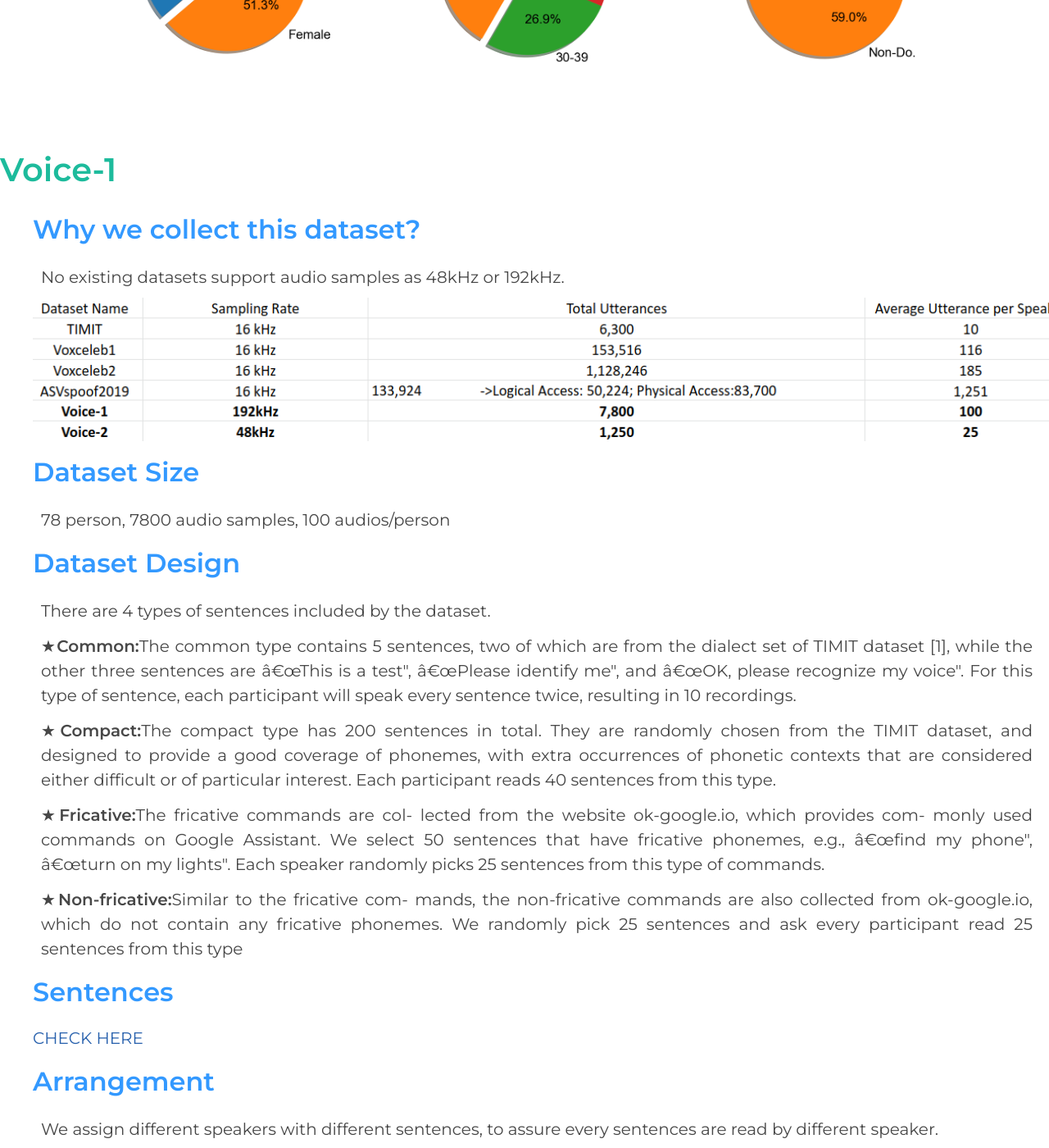
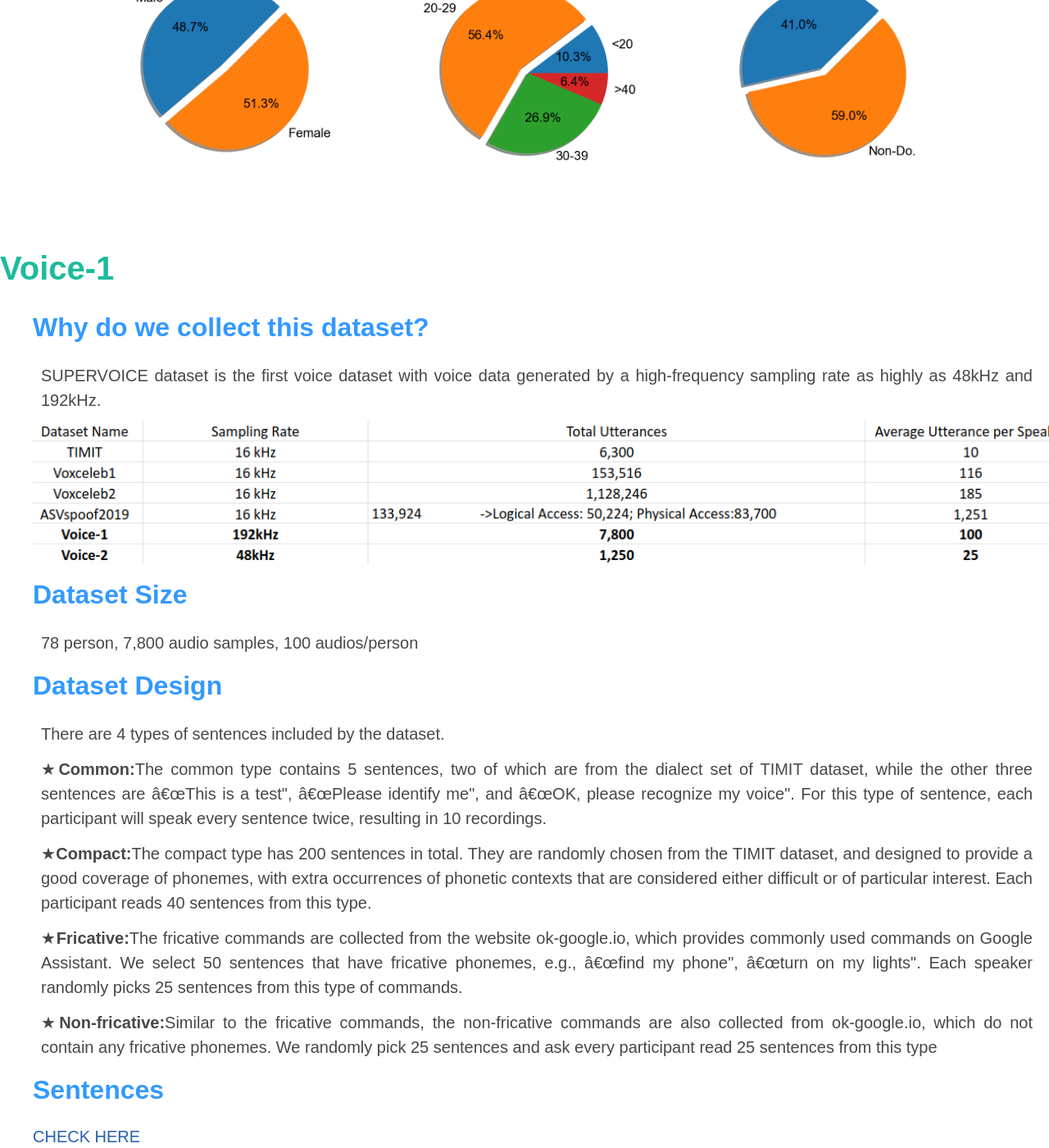
Before and after one commit to supervoiceapp/supervoiceapp.github.io, a Jekyll site: the page built from index.md, in a window 1280 px wide and 1400 px high, scrolled down 626 px. Shown: the whole window at 82% size. Built offline with Jekyll 4.4.1, drawn with Linux system fonts in a browser that asks for light colours; some of the changed text lies outside the part shown.

Commit message:
Thu Oct 28 10:28:41 EDT 2021

```diff
--- a/_layouts/default.html
+++ b/_layouts/default.html
@@ -13,7 +13,7 @@
 </script>
 	<meta charset=“UTF-8”>
 
-		<link href="https://fonts.googleapis.com/css?family=Montserrat:300,400,500,600" rel="stylesheet">
+		<link href="https://fonts.googleapis.com/css?family=Roboto:300,400,500,600" rel="stylesheet">
 		<link rel="stylesheet" type="text/css" href="//fonts.googleapis.com/css?family=Open+Sans:400,bold,900,600">
 		<link rel="stylesheet" href="https://maxcdn.bootstrapcdn.com/bootstrap/3.4.0/css/bootstrap.min.css">
 		  <!-- Custom styles for this template -->
@@ -30,9 +30,8 @@
 
 				<h0>SUPERVOICE: Text-Independent Speaker Verification Using Ultrasound Energy in Human Speech</h0>
 				<div class ="boxed">
-					<p> SUPERVOICE is a text-Independent speaker verification system which ultilizes ultrasound in human speech. It can be adapted to any Deep Neural Network based speaker identification model.
-						With integrating the ultrasound of genuine, SUPERVOICE is capable to differentiate between genuine human and machine based replay attacks, or other adversarial attacks that induced by machine.
-					  This website demonstrates the dataset that we used to evaluate SUPERVOICE.
+					<p> SUPERVOICE is a text-Independent speaker verification system which ultilizes ultrasound in human speech. It can be integrated with any Deep Neural Network based speaker identification model. SUPERVOICE is highly accurate in the speaker recognition task, outperforming all existing speaker verification models. SUPERVOICE is also capable of differentiating between the speech from genuine human and replay audios from attackers. With SUPERVOICE, we are exploring a new direction of human voice research by scrutinizing the unique characteristics of human speech at the ultrasound frequency band. When considering human speech production, our research indicates that the high-frequency ultrasound components (e.g. speech fricatives) from 20 to 48 kHz can significantly enhance the security and accuracy of speaker verification. SUPERVOICE could significantly enhance the existing speaker verification systems.
+					  This website shows the dataset we used to evaluate SUPERVOICE.
 					</p>
 					<!-- <p style="font-size:20px"><a href="papers/NDSS-surfingattack.pdf">Read the Paper</a>, -->
 
@@ -66,7 +65,7 @@
 						</ul>
 <p class="text-center"><strong>Contact us at <a href="mailto:surfingattack@gmail.com">surfingattack@gmail.com</a></strong></p> -->
 <div class="Fb">
-	<div class="Gb"><h3>7800</h3><h4>Audio Samples</h4></div>
+	<div class="Gb"><h3>7,800</h3><h4>Audio Samples</h4></div>
 		<div class="Gb"><h3>650 </h3><h4>minutes of audio</h4></div>
 		<div class="Gb"><h3>305</h3><h4>of sentences</h4></div>
 </div>
@@ -97,45 +96,26 @@
 							<br>
 							<br>
 							<br>-->
-							<h2> Why we collect this dataset?</h2>
+							<h2> Why do we collect this dataset?</h2>
 							<p class="answer">
-							No existing datasets support audio samples as 48kHz or 192kHz.
+							SUPERVOICE dataset is the first voice dataset with voice data generated by a high-frequency sampling rate as highly as 48kHz and 192kHz.
 							</p>
 							<img width = "1400px" src="pic/compare.png" alt="comparison" class="img-fluid" /><br>
 							<h2> Dataset Size</h2>
 							<p class="answer">
-									78 person, 7800 audio samples, 100 audios/person
+									78 person, 7,800 audio samples, 100 audios/person
 							</p>
 					<h2>Dataset Design</h2>
 					<p class="answer">
 					There are 4 types of sentences included by the dataset.
 					</p>
-					<li class="answer">  &#9733<strong>Common:</strong>The common type contains 5 sentences,
-two of which are from the dialect set of TIMIT dataset [1],
-while the other three sentences are “This is a test", “Please
-identify me", and “OK, please recognize my voice". For this
-type of sentence, each participant will speak every sentence
-twice, resulting in 10 recordings.
+					<li class="answer">  &#9733<strong>Common:</strong>The common type contains 5 sentences, two of which are from the dialect set of TIMIT dataset, while the other three sentences are “This is a test", “Please identify me", and “OK, please recognize my voice". For this type of sentence, each participant will speak every sentence twice, resulting in 10 recordings.
 </li>
-					<li class="answer">  &#9733<strong>Compact:</strong>The compact type has 200 sentences in
-total. They are randomly chosen from the TIMIT dataset, and
-designed to provide a good coverage of phonemes, with extra
-occurrences of phonetic contexts that are considered either
-difficult or of particular interest. Each participant reads 40
-sentences from this type.
+					<li class="answer">  &#9733<strong>Compact:</strong>The compact type has 200 sentences in total. They are randomly chosen from the TIMIT dataset, and designed to provide a good coverage of phonemes, with extra occurrences of phonetic contexts that are considered either difficult or of particular interest. Each participant reads 40 sentences from this type.
 </li>
-					<li class="answer">  &#9733<strong>Fricative:</strong>The fricative commands are col-
-lected from the website ok-google.io, which provides com-
-monly used commands on Google Assistant. We select 50
-sentences that have fricative phonemes, e.g., “find my phone",
-“turn on my lights". Each speaker randomly picks 25 sentences
-from this type of commands.
+					<li class="answer">  &#9733<strong>Fricative:</strong>The fricative commands are collected from the website ok-google.io, which provides commonly used commands on Google Assistant. We select 50 sentences that have fricative phonemes, e.g., “find my phone", “turn on my lights". Each speaker randomly picks 25 sentences from this type of commands.
  </li>
-					<li class="answer"> &#9733<strong>Non-fricative:</strong>Similar to the fricative com-
-mands, the non-fricative commands are also collected from
-ok-google.io, which do not contain any fricative phonemes.
-We randomly pick 25 sentences and ask every participant read
-25 sentences from this type</li>
+					<li class="answer"> &#9733<strong>Non-fricative:</strong>Similar to the fricative commands, the non-fricative commands are also collected from ok-google.io, which do not contain any fricative phonemes. We randomly pick 25 sentences and ask every participant read 25 sentences from this type</li>
 
 				<h2>Sentences</h2>
 					<p style="font-size:20px"><a href="sentences/full_sentences.pdf">CHECK HERE</a><br>
```
